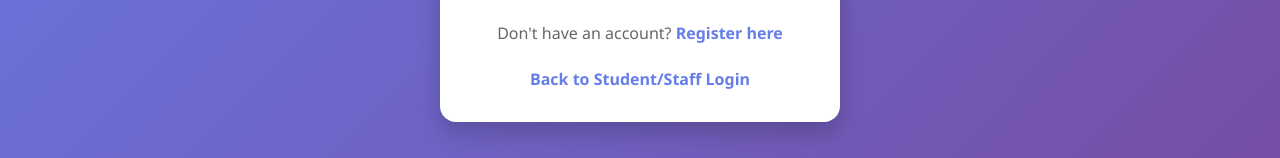
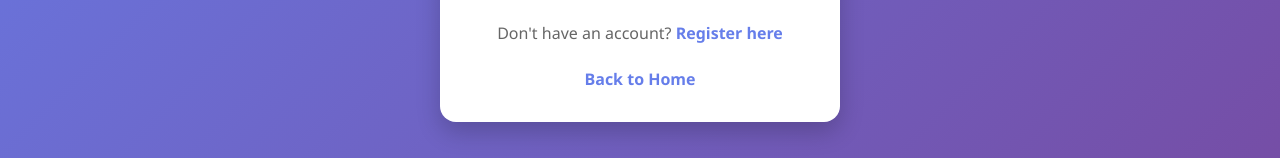
Before and after one commit to 20Nemesis07/SmartServe, a React (Create React App) app in the folder food-waste-management/frontend/: page /ngo/login in a window 1280 px wide. Shown: the part 527-685 px from the top of the page. Built offline with nearby package versions, Linux system fonts and the light colour scheme; no server answers.

Commit message:
Update NGO login/register back button to go to home
- Changed NGO Registration 'Back to Student/Staff Login' link to 'Back to Home'
- Changed NGO Login 'Back to Student/Staff Login' link to 'Back to Home'
- Both now navigate to home page (/) instead of student login

```diff
--- a/food-waste-management/frontend/src/pages/NGOLogin.js
+++ b/food-waste-management/frontend/src/pages/NGOLogin.js
@@ -68,7 +68,7 @@ export default function NGOLogin() {
           Don't have an account? <a href="/ngo/register">Register here</a>
         </p>
         <p className="auth-link">
-          <a href="/login">Back to Student/Staff Login</a>
+          <a href="/">Back to Home</a>
         </p>
       </div>
     </div>
--- a/food-waste-management/frontend/src/pages/NGORegister.js
+++ b/food-waste-management/frontend/src/pages/NGORegister.js
@@ -170,7 +170,7 @@ export default function NGORegister() {
           Already have an account? <a href="/ngo/login">Login here</a>
         </p>
         <p className="auth-link">
-          <a href="/login">Back to Student/Staff Login</a>
+          <a href="/">Back to Home</a>
         </p>
       </div>
     </div>
```
